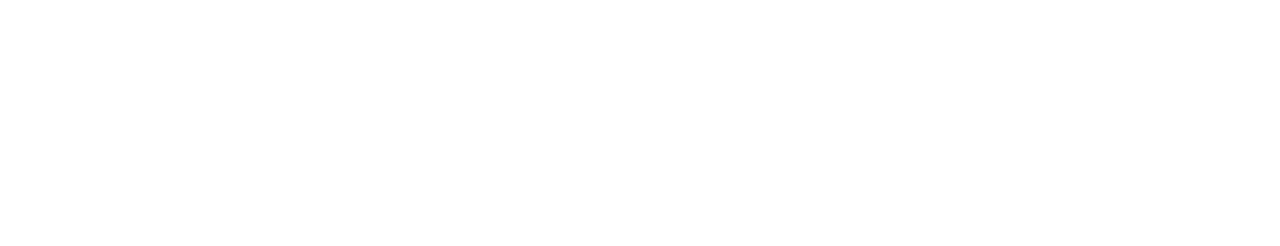
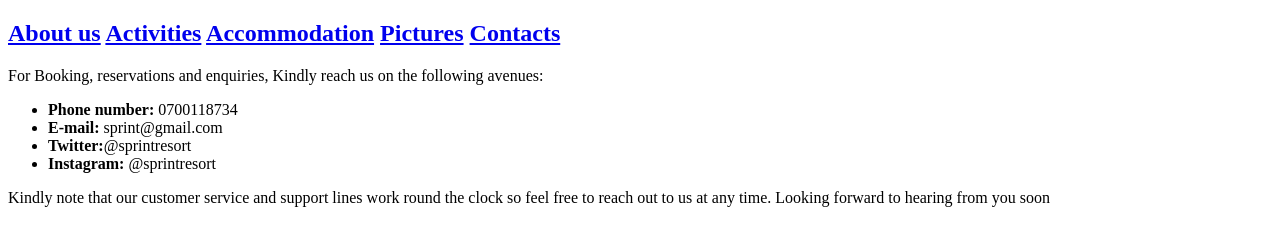
Before and after one commit to joetemesi/resort_website, a plain HTML site: page contact_information.html in a window 1280 px wide. Drawn offline with Linux system fonts and the light colour scheme.

Commit message:
Linked all the pages together

```diff
--- a/contact_information.html
+++ b/contact_information.html
@@ -4,6 +4,14 @@
         <title>Contacts</title>
     </head>
     <body>
-
+        <h2><a href ="index.html">About us</a> <a href ="activities.html">Activities</a> <a href="accommodation.html">Accommodation</a> <a href="pictures.html">Pictures</a> <a href="contact_information.html">Contacts</a></h2>
+        <p>For Booking, reservations and enquiries, Kindly reach us on the following avenues:</p>
+        <ul>
+            <li><strong>Phone number:</strong> 0700118734</li>
+            <li><strong>E-mail:</strong> sprint@gmail.com</li>
+            <li><strong>Twitter:</strong>@sprintresort</li>
+            <li><strong>Instagram: </strong>@sprintresort</li>
+        </ul>
+        <p>Kindly note that our customer service and support lines work round the clock so feel free to reach out to us at any time. Looking forward to hearing from you soon </p>
     </body>
 </html>
```
Also changed, not shown: accommodation.html (+1 -0 lines), activities.html (+1 -0 lines), pictures.html (+1 -0 lines), travel_arrangements.html (deleted, +0 -9 lines).
